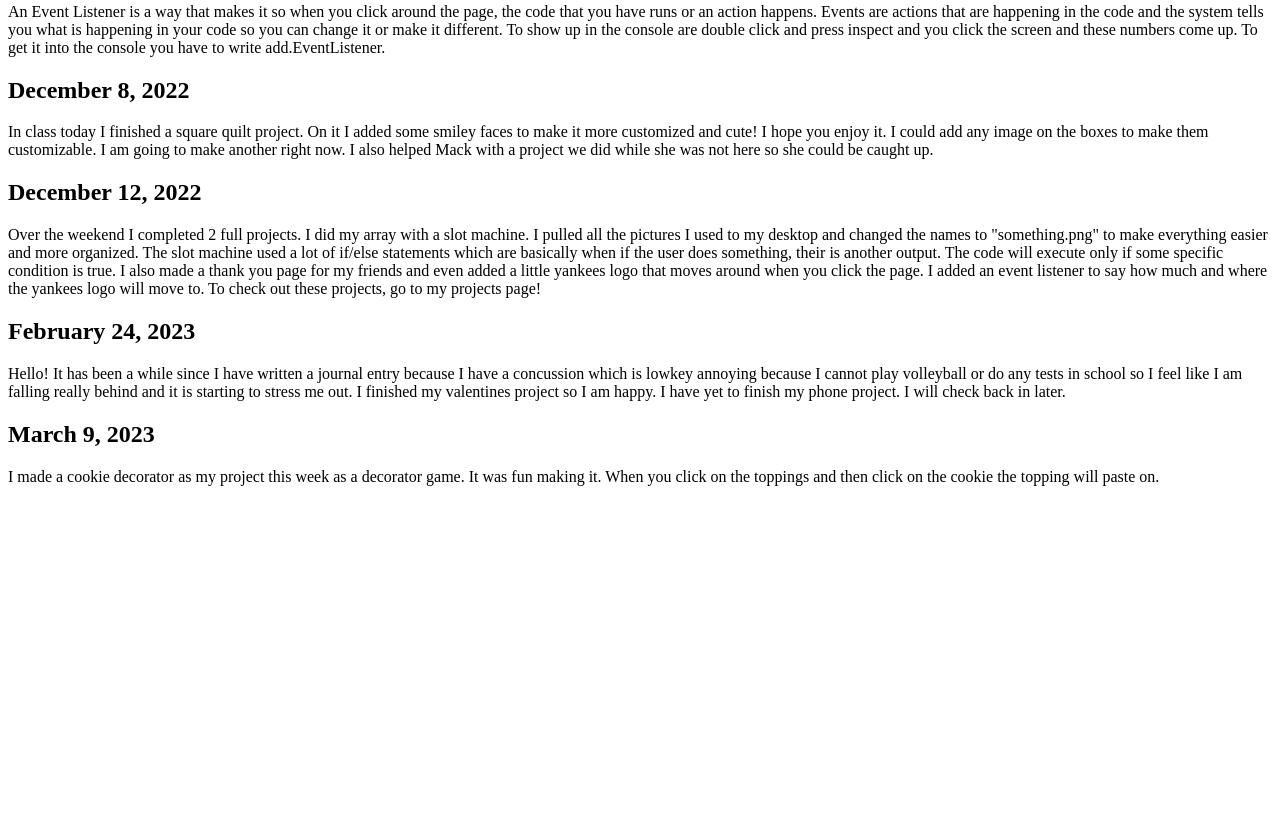
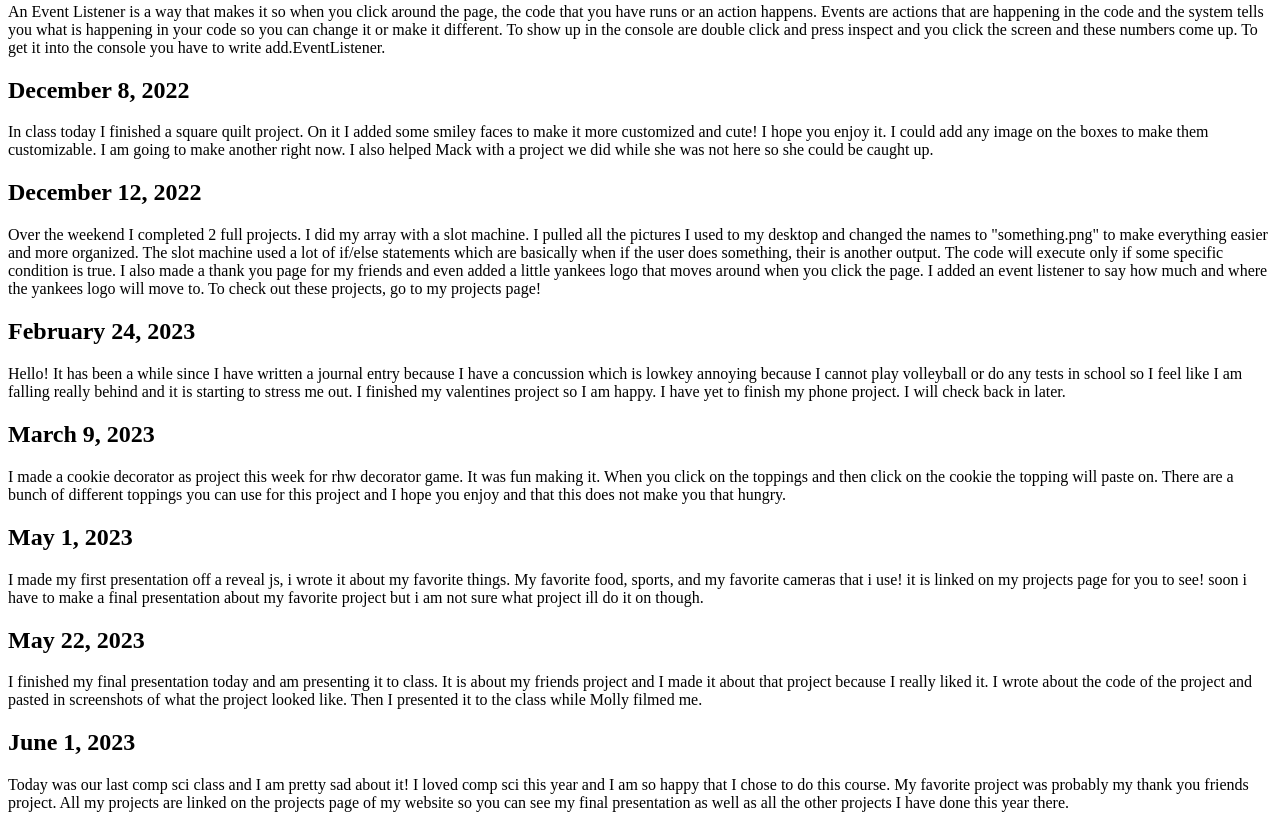
Before and after one commit to c26nm/c26nm.github.io, a plain HTML site: page journal.html in a window 1280 px wide. Shown: the part 540-1368 px from the top of the page. Before the commit the page ends 1042 px from the top, so only its background shows below. Drawn offline with Linux system fonts and the light colour scheme.

Commit message:
finishing my website

```diff
--- a/journal.html
+++ b/journal.html
@@ -32,7 +32,13 @@
 <p>Hello! It has been a while since I have written a journal entry because I have a concussion which is lowkey annoying because I cannot play volleyball or do any tests in school so I feel like I am falling really behind and it is starting to stress me out. I finished my valentines project so I am happy. I have yet to finish my phone project. I will check back in later.  </p>
 
 <h2>March 9, 2023</h2>
-<p>I made a cookie decorator as my project this week as a decorator game. It was fun making it. When you click on the toppings and then click on the cookie the topping will paste on. </p>
+<p>I made a cookie decorator as project this week for rhw decorator game. It was fun making it. When you click on the toppings and then click on the cookie the topping will paste on. There are a bunch of different toppings you can use for this project and I hope you enjoy and that this does not make you that hungry.</p>
+<h2>May 1, 2023</h2>
+<p>I made my first presentation off a reveal js, i wrote it about my favorite things. My favorite food, sports, and my favorite cameras that i use! it is linked on my projects page for you to see! soon i have to make a final presentation about my favorite project but i am not sure what project ill do it on though.</p>
+<h2>May 22, 2023</h2>
+<p>I finished my final presentation today and am presenting it to class. It is about my friends project and I made it about that project because I really liked it. I wrote about the code of the project and pasted in screenshots of what the project looked like. Then I presented it to the class while Molly filmed me. </p>
+<h2>June 1, 2023</h2>
+<p>Today was our last comp sci class and I am pretty sad about it! I loved comp sci this year and I am so happy that I chose to do this course. My favorite project was probably my thank you friends project. All my projects are linked on the projects page of my website so you can see my final presentation as well as all the other projects I have done this year there. </p>
 </div>
 </body>
 </html>
```
Also changed, not shown: aboutme.html (+1 -1 lines), 1 other file.
